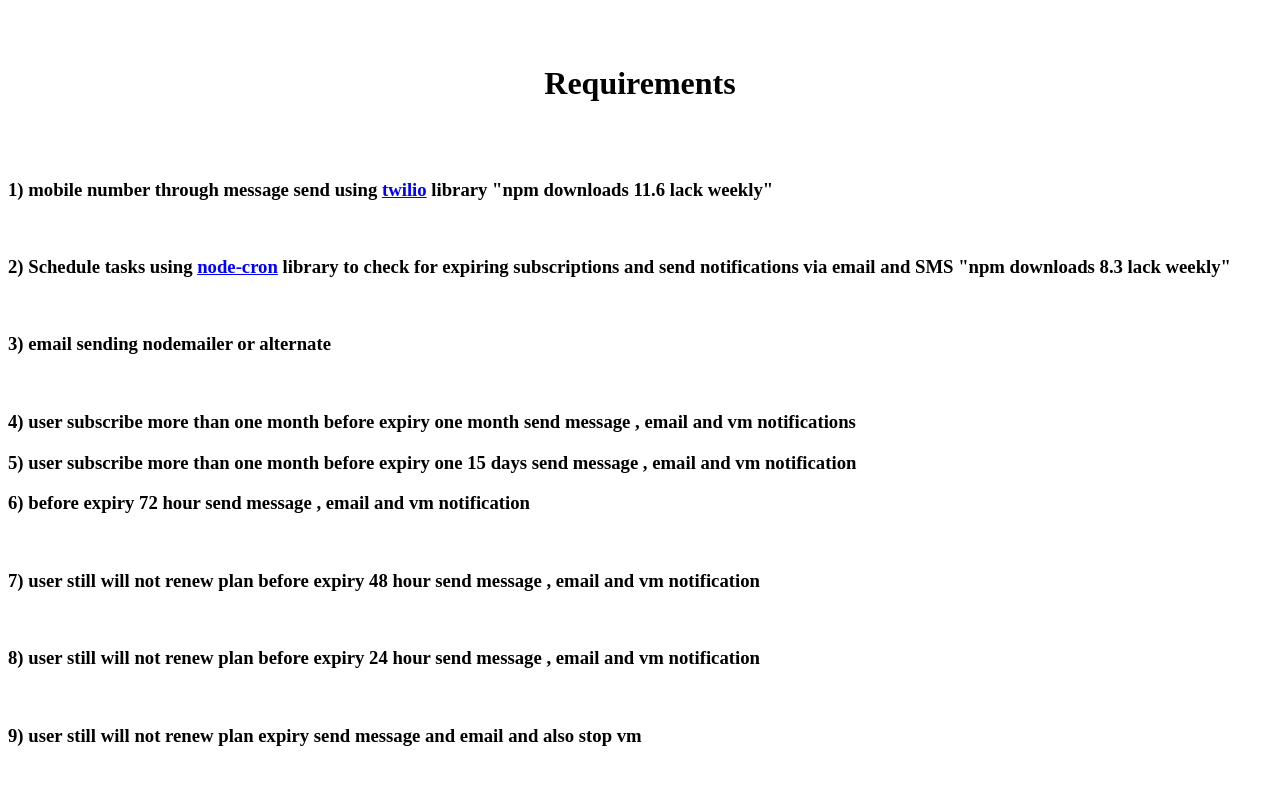
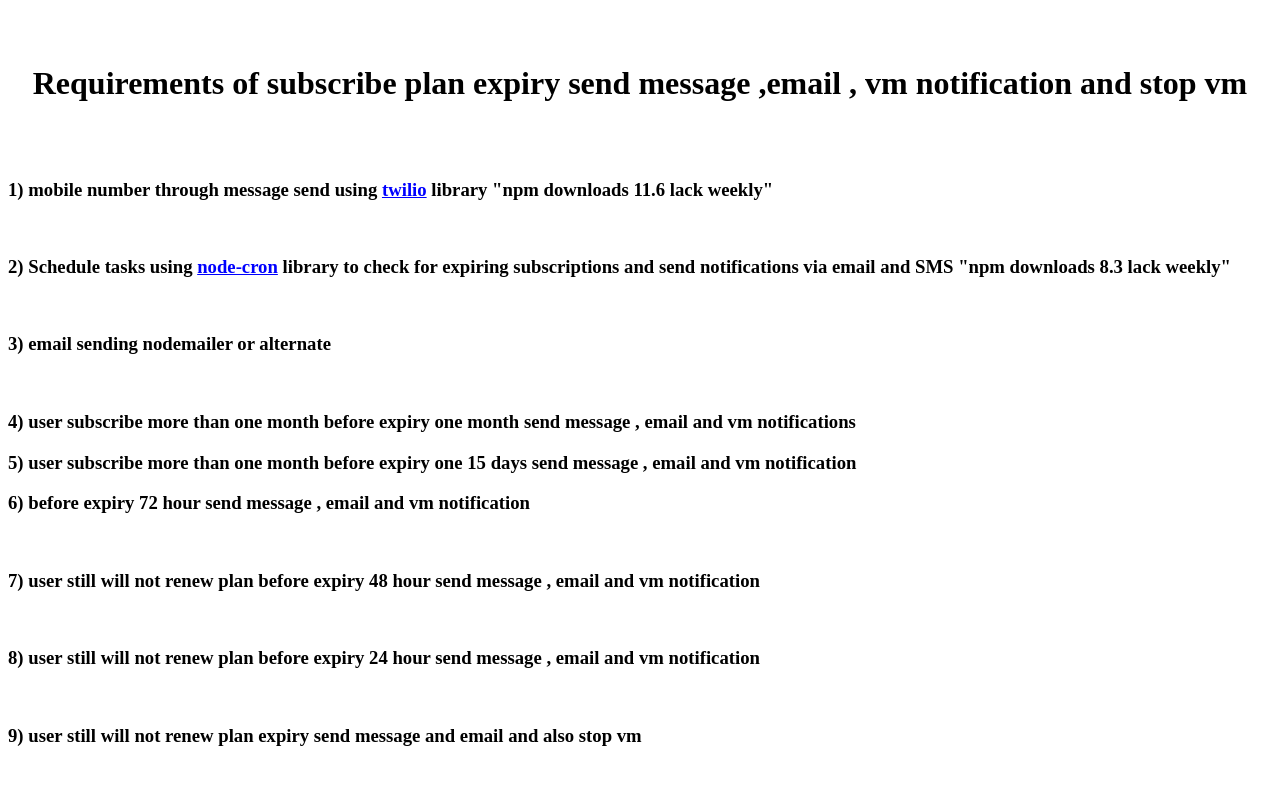
Before and after one commit to megaconnectShridhar/Purchase-and-Expiry-of-Virtual-Machine, a plain HTML site: page index.html in a window 1280 px wide. Shown: the top 799 px of the page. Drawn offline with Linux system fonts and the light colour scheme.

Commit message:
add points

```diff
--- a/index.html
+++ b/index.html
@@ -22,7 +22,7 @@
 
 <body>
     <div><br/><br/>
-        <h1 class="Requirements">Requirements</h1><br/><br/>
+        <h1 class="Requirements">Requirements of subscribe plan expiry send message ,email , vm notification and stop vm</h1><br/><br/>
         <h3>1) mobile number through message send using <u>twilio</u> library "npm downloads 11.6 lack weekly"</h3><br/>
         <h3>2) Schedule tasks using <u>node-cron</u> library to check for expiring subscriptions and send notifications via email and SMS "npm downloads 8.3 lack weekly"</h3><br/>
         <h3>3) email sending nodemailer or alternate</h3><br/>
```
